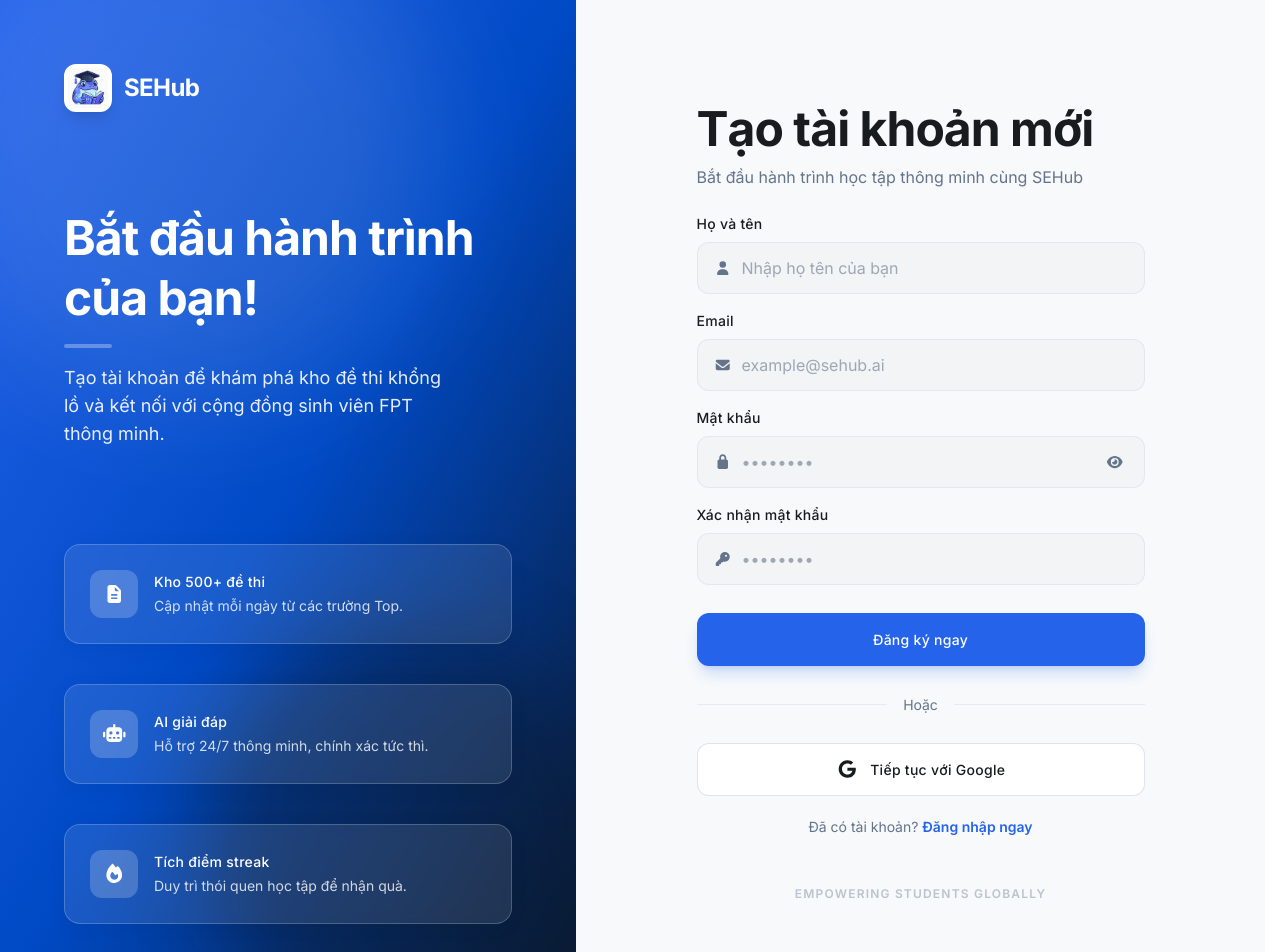
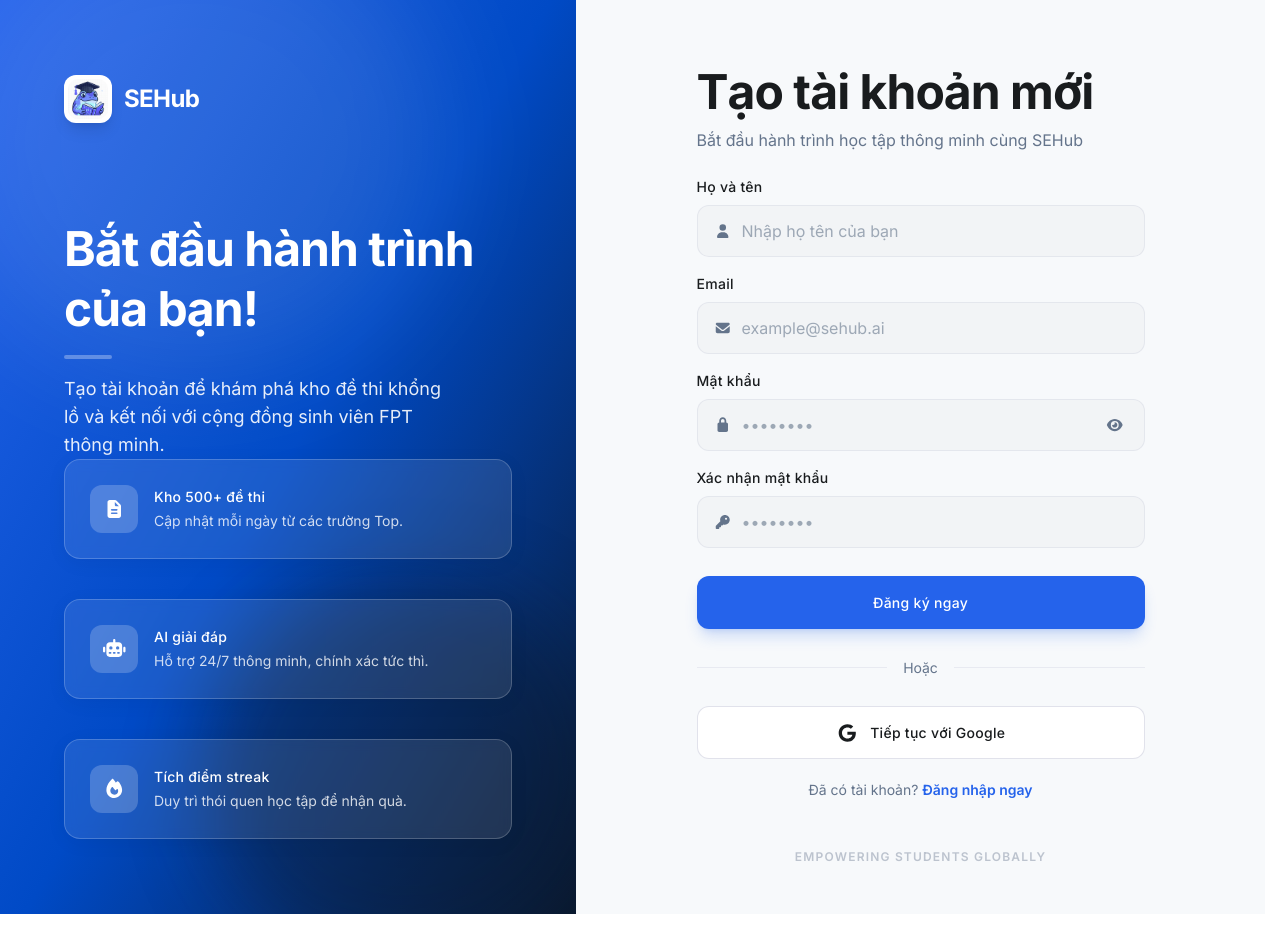
Before and after one commit to TAnhpika/SEHUB, a React (Vite) app in the folder fe/: page /register in a window 1280 px wide. Shown: the top 952 px of the page. After the commit the page ends 914 px from the top, so only its background shows below. Built offline with nearby package versions, Linux system fonts and the light colour scheme.

Commit message:
Add ForgotPasswordPage component and update routing in App; enhance AuthBrandPanel with new features for password recovery.

```diff
--- a/fe/src/app/App.jsx
+++ b/fe/src/app/App.jsx
@@ -8,6 +8,7 @@ import MainLayout from "@/common/Layout/MainLayout/MainLayout";
 import { AuthProvider } from "@/context/AuthContext";
 import LoginPage from "@/features/auth/LoginPage/LoginPage";
 import RegisterPage from "@/features/auth/RegisterPage/RegisterPage";
+import ForgotPasswordPage from "@/features/auth/ForgotPasswordPage/ForgotPasswordPage";
 import DocumentsPage from "@/features/documents/DocumentsPage/DocumentsPage";
 import FeedPage from "@/features/feed/FeedPage/FeedPage";
 import FriendProfilePage from "@/features/home/FriendProfilePage/FriendProfilePage";
@@ -40,6 +41,7 @@ function App() {
             <Route element={<AuthLayout />}>
               <Route path="/login" element={<LoginPage />} />
               <Route path="/register" element={<RegisterPage />} />
+              <Route path="/forgot-password" element={<ForgotPasswordPage />} />
             </Route>
             <Route element={<PrivateRoute />}>
               <Route element={<MainLayout />}>
--- a/fe/src/features/auth/AuthBrandPanel/AuthBrandPanel.jsx
+++ b/fe/src/features/auth/AuthBrandPanel/AuthBrandPanel.jsx
@@ -3,7 +3,9 @@ import { FontAwesomeIcon } from "@fortawesome/react-fontawesome";
 import {
   faFileLines,
   faFire,
+  faHeadset,
   faRobot,
+  faShieldHalved,
 } from "@fortawesome/free-solid-svg-icons";
 import logoSrc from "@/img/logo.png";
 import styles from "./AuthBrandPanel.module.css";
@@ -26,6 +28,21 @@ const FEATURES = [
   },
 ];
 
+const FORGOT_FEATURES = [
+  {
+    icon: faShieldHalved,
+    title: "BẢO MẬT ĐA LỚP",
+    desc: "Quy trình xác minh nghiêm ngặt đảm bảo chỉ bạn mới có thể truy cập lại tài khoản.",
+    uppercase: true,
+  },
+  {
+    icon: faHeadset,
+    title: "HỖ TRỢ 24/7",
+    desc: "Đội ngũ kỹ thuật luôn sẵn sàng nếu bạn gặp bất kỳ trở ngại nào trong quá trình khôi phục.",
+    uppercase: true,
+  },
+];
+
 const PANEL_COPY = {
   login: {
     headline: (
@@ -35,6 +52,9 @@ const PANEL_COPY = {
         quay trở lại!
       </>
     ),
+    desc: "Tạo tài khoản để khám phá kho đề thi khổng lồ và kết nối với cộng đồng sinh viên FPT thông minh.",
+    features: FEATURES,
+    showDivider: true,
   },
   register: {
     headline: (
@@ -44,17 +64,29 @@ const PANEL_COPY = {
         của bạn!
       </>
     ),
+    desc: "Tạo tài khoản để khám phá kho đề thi khổng lồ và kết nối với cộng đồng sinh viên FPT thông minh.",
+    features: FEATURES,
+    showDivider: true,
+  },
+  "forgot-password": {
+    headline: "Khôi phục mật khẩu",
+    desc: "Đừng lo lắng, chúng tôi sẽ giúp bạn lấy lại quyền truy cập vào tài khoản SEHub của mình thông qua quy trình xác minh an toàn.",
+    features: FORGOT_FEATURES,
+    showDivider: false,
+    showFooter: true,
   },
 };
 
 /**
- * @param {{ variant?: "login" | "register" }} props
+ * @param {{ variant?: "login" | "register" | "forgot-password" }} props
  */
 function AuthBrandPanel({ variant = "login" }) {
   const copy = PANEL_COPY[variant] ?? PANEL_COPY.login;
+  const panelClassName =
+    variant === "forgot-password" ? `${styles.panel} ${styles["panel-spread"]}` : styles.panel;
 
   return (
-    <aside className={styles.panel} aria-label="Giới thiệu SEHub">
+    <aside className={panelClassName} aria-label="Giới thiệu SEHub">
       <div className={styles["glow-top"]} aria-hidden="true" />
       <div className={styles["glow-bottom"]} aria-hidden="true" />
 
@@ -65,28 +97,39 @@ function AuthBrandPanel({ variant = "login" }) {
         <span className={styles["brand-name"]}>SEHub</span>
       </Link>
 
+      <div className={styles.content}>
         <div className={styles.intro}>
           <h2 className={styles.headline}>{copy.headline}</h2>
-        <span className={styles.divider} aria-hidden="true" />
-        <p className={styles.desc}>
-          Tạo tài khoản để khám phá kho đề thi khổng lồ và kết nối với cộng đồng sinh viên FPT
-          thông minh.
-        </p>
+          {copy.showDivider ? <span className={styles.divider} aria-hidden="true" /> : null}
+          <p className={styles.desc}>{copy.desc}</p>
         </div>
 
         <ul className={styles.features}>
-        {FEATURES.map((item) => (
+          {copy.features.map((item) => (
             <li key={item.title} className={styles["feature-card"]}>
               <span className={styles["feature-icon"]}>
                 <FontAwesomeIcon icon={item.icon} />
               </span>
               <div className={styles["feature-copy"]}>
-              <h3 className={styles["feature-title"]}>{item.title}</h3>
+                <h3
+                  className={
+                    item.uppercase
+                      ? `${styles["feature-title"]} ${styles["feature-title-upper"]}`
+                      : styles["feature-title"]
+                  }
+                >
+                  {item.title}
+                </h3>
                 <p className={styles["feature-desc"]}>{item.desc}</p>
               </div>
             </li>
           ))}
         </ul>
+      </div>
+
+      {copy.showFooter ? (
+        <p className={styles["panel-footer"]}>© 2024 SEHub AI Platform</p>
+      ) : null}
     </aside>
   );
 }
```
Lines whose indentation alone changed are shown as unchanged.
